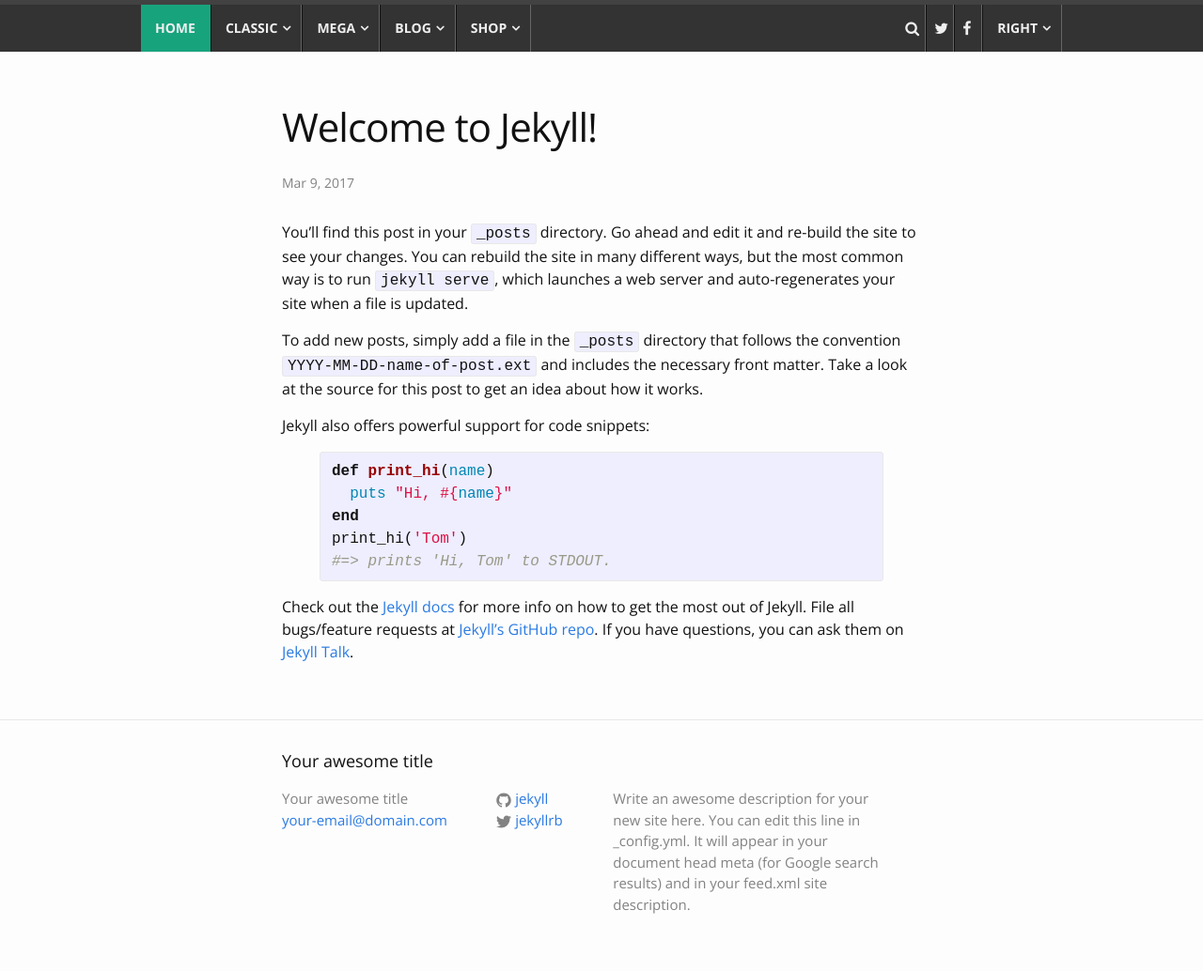
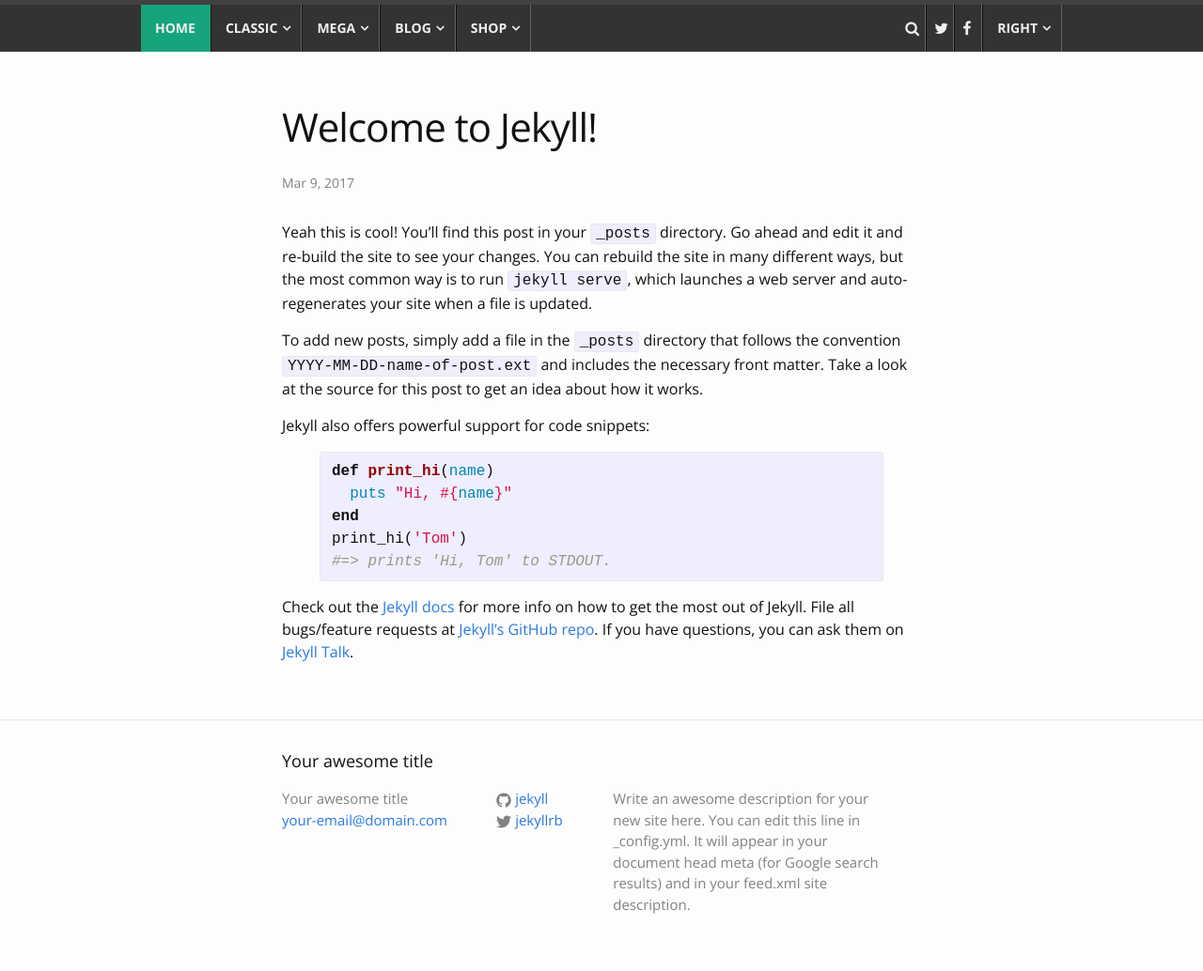
Before and after one commit to brainship/brainship-blog, a Jekyll site: the page built from _posts/2017-03-09-welcome-to-jekyll.markdown, in a window 1280 px wide. Shown: the whole page at 94% size. Built offline with Jekyll 4.4.1, drawn with Linux system fonts in a browser that asks for light colours.

Commit message:
Updated Welcome To Jekyll

```diff
--- a/_posts/2017-03-09-welcome-to-jekyll.markdown
+++ b/_posts/2017-03-09-welcome-to-jekyll.markdown
@@ -1,13 +1,13 @@
 ---
 title: Welcome to Jekyll!
-date: 2017-03-09 01:17:19 Z
+date: 2017-03-09 01:17:00 Z
 categories:
 - jekyll
 - update
 layout: post
 ---
 
-You’ll find this post in your `_posts` directory. Go ahead and edit it and re-build the site to see your changes. You can rebuild the site in many different ways, but the most common way is to run `jekyll serve`, which launches a web server and auto-regenerates your site when a file is updated.
+Yeah this is cool! You’ll find this post in your `_posts` directory. Go ahead and edit it and re-build the site to see your changes. You can rebuild the site in many different ways, but the most common way is to run `jekyll serve`, which launches a web server and auto-regenerates your site when a file is updated.
 
 To add new posts, simply add a file in the `_posts` directory that follows the convention `YYYY-MM-DD-name-of-post.ext` and includes the necessary front matter. Take a look at the source for this post to get an idea about how it works.
 
```
